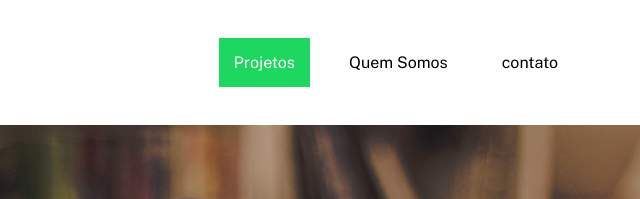
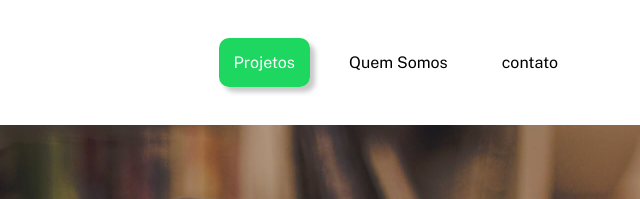
Before and after one commit to AlmirRS/agencia-xpto, a plain HTML site: page index.html in a window 1280 px wide. In both pictures the pointer is over the link "Projetos". Shown: the top 199 px of the page, 640-1280 px from the left. Drawn offline with nearby package versions, Linux system fonts and the light colour scheme.

Commit message:
box-shadow in menu

```diff
--- a/src/css/style.css
+++ b/src/css/style.css
@@ -75,10 +75,12 @@ html{
 }
 .cabecalho .item a{
     padding: 15px;
+    border-radius: 10px;
     transition: 0.3s ease-in-out;
 }
 .cabecalho .item a:hover{
     background-color: #1ed760;
+    box-shadow: 5px 5px 5px rgba(0, 0, 0, 0.219);
     color: #fff;
 }
 main section{
```
